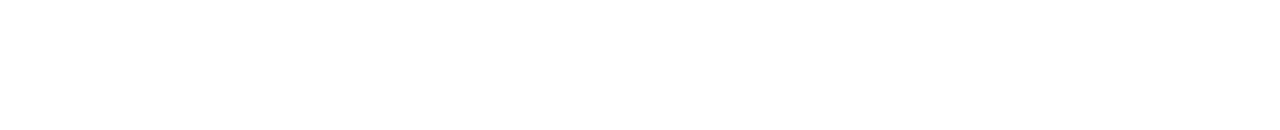
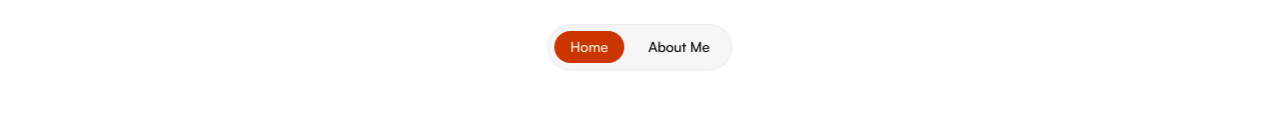
Before and after one commit to CDX-1/portfolio, a Next.js app: page / in a window 1280 px wide. Shown: the top 130 px of the page. Built offline with nearby package versions, Linux system fonts and the light colour scheme.

Commit message:
added a navbar (design)

```diff
--- a/src/app/layout.tsx
+++ b/src/app/layout.tsx
@@ -4,6 +4,7 @@
 import { ThemeProvider } from "next-themes";
 import localFont from "next/font/local";
 import Footer from "@/components/footer";
+import Navbar from "@/components/navbar";
 
 const geistSans = Geist({
     variable: "--font-geist-sans",
@@ -54,6 +55,7 @@
                     disableTransitionOnChange
                 >
                     <main className="flex-1 font-satoshi">
+                        <Navbar />
                         <div className="min-h-screen">
                             {children}
                         </div>
--- /dev/null
+++ b/src/components/navbar.tsx
@@ -0,0 +1,13 @@
+export default function Navbar() {
+    return (
+        <nav className="fixed top-6 left-1/2 -translate-x-1/2 z-50 flex items-center gap-2 w-max bg-accent/80 backdrop-blur-md p-1.5 rounded-full border border-border/50 shadow-xs">
+            <a href="#" className="px-4 py-1.5 bg-primary text-primary-foreground text-sm font-medium rounded-full transition-colors hover:bg-primary/90">
+                Home
+            </a>
+
+            <a href="#" className="px-4 py-1.5 text-foreground hover:bg-muted text-sm font-medium rounded-full transition-colors">
+                About Me
+            </a>
+        </nav>
+    );
+}
```
